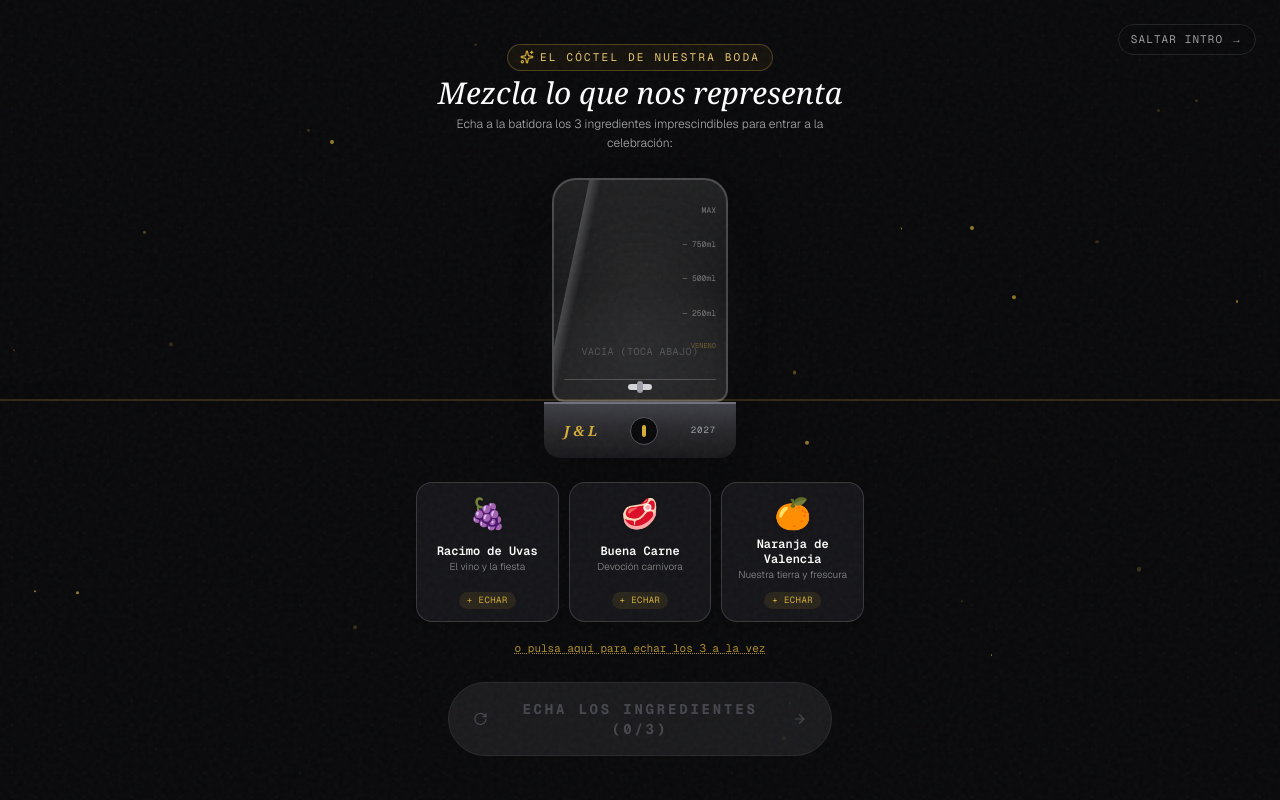
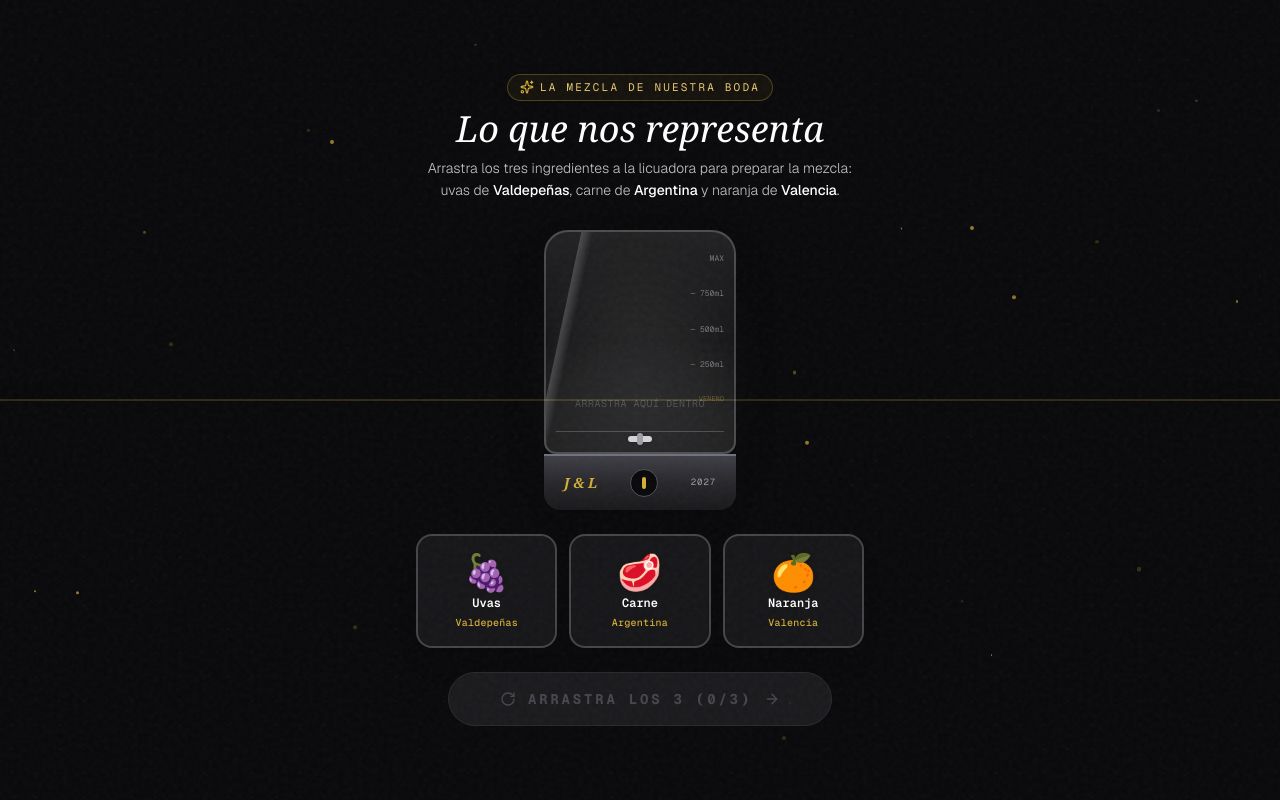
Before and after one commit to cocoxu-bit/boda-lucas-josefina, a Next.js app: page / in a window 1280 px wide. Shown: the top 800 px of the page. Built offline with nearby package versions, Linux system fonts and the light colour scheme; a web font is replaced by a local one.

Commit message:
feat(intro): drag and drop Valdepeñas grapes, Argentina meat, and Valencia orange into blender with smooth post-entrance scroll

```diff
--- a/src/components/EpicIntro.tsx
+++ b/src/components/EpicIntro.tsx
@@ -1,8 +1,8 @@
 "use client";
 
-import React, { useState, useEffect } from "react";
-import { motion, AnimatePresence } from "framer-motion";
-import { Sparkles, ArrowRight, RotateCw, Check } from "lucide-react";
+import React, { useState, useEffect, useRef } from "react";
+import { motion, AnimatePresence, PanInfo } from "framer-motion";
+import { Sparkles, ArrowRight, RotateCw } from "lucide-react";
 
 interface EpicIntroProps {
   onEnter?: () => void;
@@ -13,7 +13,7 @@ type IngredientId = "grapes" | "meat" | "orange";
 interface IngredientInfo {
   id: IngredientId;
   name: string;
-  subtitle: string;
+  region: string;
   emoji: string;
   color: string;
 }
@@ -21,22 +21,22 @@ interface IngredientInfo {
 const INGREDIENTS: IngredientInfo[] = [
   {
     id: "grapes",
-    name: "Racimo de Uvas",
-    subtitle: "El vino y la fiesta",
+    name: "Uvas",
+    region: "Valdepeñas",
     emoji: "🍇",
     color: "#A855F7",
   },
   {
     id: "meat",
-    name: "Buena Carne",
-    subtitle: "Devoción carnívora",
+    name: "Carne",
+    region: "Argentina",
     emoji: "🥩",
     color: "#EF4444",
   },
   {
     id: "orange",
-    name: "Naranja de Valencia",
-    subtitle: "Nuestra tierra y frescura",
+    name: "Naranja",
+    region: "Valencia",
     emoji: "🍊",
     color: "#F97316",
   },
@@ -51,6 +51,9 @@ export const EpicIntro: React.FC<EpicIntroProps> = ({ onEnter }) => {
   });
   const [isBlending, setIsBlending] = useState(false);
   const [isWarping, setIsWarping] = useState(false);
+  const [isHoveringBlender, setIsHoveringBlender] = useState(false);
+
+  const blenderRef = useRef<HTMLDivElement>(null);
 
   // Background ambient particles
   const [particles, setParticles] = useState<
@@ -74,11 +77,45 @@ export const EpicIntro: React.FC<EpicIntroProps> = ({ onEnter }) => {
   const handleAddIngredient = (id: IngredientId) => {
     if (isBlending || isWarping) return;
     setAdded((prev) => ({ ...prev, [id]: true }));
+    setIsHoveringBlender(false);
   };
 
-  const handleAddAll = () => {
+  const handleDrag = (_: MouseEvent | TouchEvent | PointerEvent, info: PanInfo) => {
+    if (!blenderRef.current) return;
+    const rect = blenderRef.current.getBoundingClientRect();
+    const isNear =
+      info.point.x >= rect.left - 40 &&
+      info.point.x <= rect.right + 40 &&
+      info.point.y >= rect.top - 60 &&
+      info.point.y <= rect.bottom + 40;
+    setIsHoveringBlender(isNear);
+  };
+
+  const handleDragEnd = (id: IngredientId, _: MouseEvent | TouchEvent | PointerEvent, info: PanInfo) => {
+    setIsHoveringBlender(false);
     if (isBlending || isWarping) return;
-    setAdded({ grapes: true, meat: true, orange: true });
+
+    if (!blenderRef.current) {
+      if (info.offset.y < -60) {
+        handleAddIngredient(id);
+      }
+      return;
+    }
+
+    const rect = blenderRef.current.getBoundingClientRect();
+    const dropX = info.point.x;
+    const dropY = info.point.y;
+
+    // Generous drop zone around the blender jar
+    const isInside =
+      dropX >= rect.left - 50 &&
+      dropX <= rect.right + 50 &&
+      dropY >= rect.top - 70 &&
+      dropY <= rect.bottom + 50;
+
+    if (isInside || info.offset.y < -70) {
+      handleAddIngredient(id);
+    }
   };
 
   const handleStartBlend = () => {
@@ -96,14 +133,6 @@ export const EpicIntro: React.FC<EpicIntroProps> = ({ onEnter }) => {
         setIsVisible(false);
       }, 1100);
     }, 1200);
-  };
-
-  const handleSkip = () => {
-    setIsWarping(true);
-    if (onEnter) onEnter();
-    setTimeout(() => {
-      setIsVisible(false);
-    }, 1000);
   };
 
   if (!isVisible) return null;
@@ -169,15 +198,7 @@ export const EpicIntro: React.FC<EpicIntroProps> = ({ onEnter }) => {
         ))}
       </div>
 
-      {/* 5. TOP RIGHT SKIP BUTTON */}
-      <button
-        onClick={handleSkip}
-        className="absolute top-6 right-6 z-30 font-mono-swiss text-[11px] uppercase tracking-widest text-white/60 hover:text-[#D4AF37] transition-all cursor-pointer px-3 py-1.5 rounded-full border border-white/10 hover:border-[#D4AF37]/40 backdrop-blur-sm"
-      >
-        Saltar intro →
-      </button>
-
-      {/* 6. MAIN MINIGAME STAGE */}
+      {/* 5. MAIN MINIGAME STAGE */}
       <motion.div
         initial={{ opacity: 0, scale: 0.96 }}
         animate={
@@ -197,27 +218,26 @@ export const EpicIntro: React.FC<EpicIntroProps> = ({ onEnter }) => {
         }
         className="relative z-30 flex flex-col items-center text-center px-4 max-w-xl mx-auto w-full"
       >
-        {/* Title Header */}
-        <div className="space-y-1 mb-4 sm:mb-6">
+        {/* Title Header with clean explanation text */}
+        <div className="space-y-2 mb-6 sm:mb-7">
           <div className="inline-flex items-center gap-1.5 px-3 py-1 rounded-full border border-[#D4AF37]/30 bg-[#D4AF37]/[0.06] backdrop-blur-md">
             <Sparkles className="w-3.5 h-3.5 text-[#D4AF37]" />
             <span className="font-mono-swiss text-[10px] sm:text-[11px] uppercase tracking-[0.2em] text-[#E8C872]">
-              El Cóctel de Nuestra Boda
+              La Mezcla de Nuestra Boda
             </span>
           </div>
 
-          <h2 className="font-serif-editorial text-2xl sm:text-3xl text-white italic">
-            Mezcla lo que nos representa
+          <h2 className="font-serif-editorial text-3xl sm:text-4xl text-white italic">
+            Lo que nos representa
           </h2>
 
-          <p className="font-sans-ui text-xs text-white/65 max-w-xs sm:max-w-sm mx-auto font-light leading-relaxed">
-            Echa a la batidora los 3 ingredientes imprescindibles para entrar a la celebración:
+          <p className="font-sans-ui text-xs sm:text-sm text-white/75 max-w-sm sm:max-w-md mx-auto font-light leading-relaxed">
+            Arrastra los tres ingredientes a la licuadora para preparar la mezcla: uvas de <strong className="text-white font-medium">Valdepeñas</strong>, carne de <strong className="text-white font-medium">Argentina</strong> y naranja de <strong className="text-white font-medium">Valencia</strong>.
           </p>
         </div>
 
-        {/* INTERACTIVE STAGE: BLENDER IN CENTER & INGREDIENTS */}
+        {/* INTERACTIVE STAGE: BLENDER (BATIDORA DE AUTOR) */}
         <div className="relative w-full flex flex-col items-center mb-6">
-          {/* THE BLENDER (BATIDORA DE AUTOR) */}
           <motion.div
             animate={
               isBlending
@@ -238,20 +258,31 @@ export const EpicIntro: React.FC<EpicIntroProps> = ({ onEnter }) => {
             <div
               className={`absolute top-1/2 left-1/2 -translate-x-1/2 -translate-y-1/2 rounded-full blur-[45px] pointer-events-none transition-all duration-700 ${
                 isBlending
-                  ? "w-72 h-72 bg-[#D4AF37]/45"
+                  ? "w-72 h-72 bg-[#D4AF37]/50"
+                  : isHoveringBlender
+                  ? "w-64 h-64 bg-[#D4AF37]/30"
                   : isReadyToBlend
                   ? "w-56 h-56 bg-[#D4AF37]/20"
                   : "w-40 h-40 bg-white/5"
               }`}
             />
 
-            {/* Blender Jar (Glass Vessel) */}
-            <div className="relative w-36 h-48 sm:w-44 sm:h-56 rounded-t-3xl rounded-b-xl border-2 border-white/20 bg-gradient-to-b from-white/10 via-white/[0.04] to-white/10 backdrop-blur-md overflow-hidden shadow-2xl flex flex-col justify-end p-2.5">
+            {/* Blender Jar (Glass Vessel & Drop Area) */}
+            <div
+              ref={blenderRef}
+              className={`relative w-40 h-52 sm:w-48 sm:h-56 rounded-t-3xl rounded-b-xl border-2 transition-all duration-300 backdrop-blur-md overflow-hidden shadow-2xl flex flex-col justify-end p-2.5 ${
+                isHoveringBlender
+                  ? "border-[#D4AF37] bg-white/[0.12] shadow-[0_0_40px_rgba(212,175,55,0.4)] scale-102"
+                  : isReadyToBlend
+                  ? "border-[#D4AF37]/60 bg-gradient-to-b from-white/10 via-white/[0.04] to-white/10"
+                  : "border-white/20 bg-gradient-to-b from-white/10 via-white/[0.04] to-white/10"
+              }`}
+            >
               {/* Glass reflection streak */}
               <div className="absolute top-0 left-3 w-3 h-full bg-gradient-to-r from-white/20 to-transparent transform -skew-x-12 pointer-events-none" />
 
               {/* Volume tick markings */}
-              <div className="absolute right-2.5 top-6 bottom-12 flex flex-col justify-between items-end opacity-40 font-mono-swiss text-[8px] text-white pointer-events-none">
+              <div className="absolute right-2.5 top-5 bottom-12 flex flex-col justify-between items-end opacity-40 font-mono-swiss text-[8px] text-white pointer-events-none">
                 <span>MAX</span>
                 <span>— 750ml</span>
                 <span>— 500ml</span>
@@ -259,15 +290,28 @@ export const EpicIntro: React.FC<EpicIntroProps> = ({ onEnter }) => {
                 <span className="text-[7px] text-[#D4AF37]">VENENO</span>
               </div>
 
+              {/* Drop hint when dragging over */}
+              <AnimatePresence>
+                {isHoveringBlender && !isBlending && (
+                  <motion.div
+                    initial={{ opacity: 0, y: -8 }}
+                    animate={{ opacity: 1, y: 0 }}
+                    exit={{ opacity: 0 }}
+                    className="absolute inset-x-3 top-3 py-1 rounded-xl bg-[#D4AF37]/25 border border-[#D4AF37]/60 text-center font-mono-swiss text-[10px] text-[#F3E5AB] uppercase tracking-wider z-20"
+                  >
+                    ¡Suelta dentro!
+                  </motion.div>
+                )}
+              </AnimatePresence>
+
               {/* VORTEX ANIMATION WHEN BLENDING */}
               {isBlending && (
                 <motion.div
                   initial={{ opacity: 0, scaleY: 0 }}
                   animate={{ opacity: 1, scaleY: 1 }}
                   transition={{ duration: 0.3 }}
-                  className="absolute inset-0 bg-gradient-to-t from-[#D4AF37]/80 via-[#F3E5AB]/60 to-transparent flex items-center justify-center overflow-hidden"
+                  className="absolute inset-0 bg-gradient-to-t from-[#D4AF37]/80 via-[#F3E5AB]/60 to-transparent flex items-center justify-center overflow-hidden z-20"
                 >
-                  {/* Swirling liquid cyclone */}
                   <motion.div
                     animate={{ rotate: 1080 }}
                     transition={{ duration: 1.2, ease: "linear" }}
@@ -280,7 +324,7 @@ export const EpicIntro: React.FC<EpicIntroProps> = ({ onEnter }) => {
 
               {/* INGREDIENTS INSIDE THE BLENDER */}
               <div className="relative z-10 flex items-end justify-center gap-2 pb-2 min-h-[90px]">
-                {/* 1. Grapes inside */}
+                {/* 1. Grapes (Valdepeñas) */}
                 {added.grapes && (
                   <motion.div
                     initial={{ y: -120, opacity: 0, scale: 0.4 }}
@@ -294,14 +338,17 @@ export const EpicIntro: React.FC<EpicIntroProps> = ({ onEnter }) => {
                       stiffness: 350,
                       damping: 22,
                     }}
-                    className="text-3xl sm:text-4xl filter drop-shadow-md select-none"
-                    title="Uvas dentro"
+                    className="flex flex-col items-center select-none"
+                    title="Uvas de Valdepeñas"
                   >
-                    🍇
+                    <span className="text-3xl sm:text-4xl filter drop-shadow-md">🍇</span>
+                    <span className="font-mono-swiss text-[8px] text-[#A855F7] font-semibold mt-0.5">
+                      Valdepeñas
+                    </span>
                   </motion.div>
                 )}
 
-                {/* 2. Meat inside */}
+                {/* 2. Meat (Argentina) */}
                 {added.meat && (
                   <motion.div
                     initial={{ y: -120, opacity: 0, scale: 0.4 }}
@@ -315,14 +362,17 @@ export const EpicIntro: React.FC<EpicIntroProps> = ({ onEnter }) => {
                       stiffness: 350,
                       damping: 20,
                     }}
-                    className="text-3xl sm:text-4xl filter drop-shadow-md select-none"
-                    title="Carne dentro"
+                    className="flex flex-col items-center select-none"
+                    title="Carne de Argentina"
                   >
-                    🥩
+                    <span className="text-3xl sm:text-4xl filter drop-shadow-md">🥩</span>
+                    <span className="font-mono-swiss text-[8px] text-[#EF4444] font-semibold mt-0.5">
+                      Argentina
+                    </span>
                   </motion.div>
                 )}
 
-                {/* 3. Orange inside */}
+                {/* 3. Orange (Valencia) */}
                 {added.orange && (
                   <motion.div
                     initial={{ y: -120, opacity: 0, scale: 0.4 }}
@@ -336,17 +386,20 @@ export const EpicIntro: React.FC<EpicIntroProps> = ({ onEnter }) => {
                       stiffness: 350,
                       damping: 18,
                     }}
-                    className="text-3xl sm:text-4xl filter drop-shadow-md select-none"
-                    title="Naranja dentro"
+                    className="flex flex-col items-center select-none"
+                    title="Naranja de Valencia"
                   >
-                    🍊
+                    <span className="text-3xl sm:text-4xl filter drop-shadow-md">🍊</span>
+                    <span className="font-mono-swiss text-[8px] text-[#F97316] font-semibold mt-0.5">
+                      Valencia
+                    </span>
                   </motion.div>
                 )}
 
                 {/* Empty State Prompt */}
-                {totalAdded === 0 && (
+                {totalAdded === 0 && !isHoveringBlender && (
                   <span className="font-mono-swiss text-[10px] text-white/40 uppercase tracking-wider pb-3 animate-pulse">
-                    Vacía (Toca abajo)
+                    Arrastra aquí dentro
                   </span>
                 )}
               </div>
@@ -384,69 +437,51 @@ export const EpicIntro: React.FC<EpicIntroProps> = ({ onEnter }) => {
           </motion.div>
         </div>
 
-        {/* 3 INGREDIENTS SELECTOR TABS */}
-        <div className="space-y-3 w-full max-w-md mb-6">
-          <div className="grid grid-cols-3 gap-2.5">
+        {/* 3 DRAGGABLE INGREDIENT TILES */}
+        <div className="grid grid-cols-3 gap-3 w-full max-w-md mb-6">
           {INGREDIENTS.map((item) => {
             const isAdded = added[item.id];
 
             return (
-                <motion.button
-                  key={item.id}
+              <div key={item.id} className="relative flex flex-col items-center">
+                {!isAdded ? (
+                  <motion.div
+                    drag
+                    dragSnapToOrigin={true}
+                    whileHover={{ scale: 1.05 }}
+                    whileDrag={{ scale: 1.25, zIndex: 60 }}
+                    onDrag={handleDrag}
+                    onDragEnd={(e, info) => handleDragEnd(item.id, e, info)}
                     onClick={() => handleAddIngredient(item.id)}
-                  disabled={isAdded || isBlending || isWarping}
-                  whileHover={!isAdded ? { scale: 1.04, y: -2 } : {}}
-                  whileTap={!isAdded ? { scale: 0.96 } : {}}
-                  className={`relative p-3 rounded-2xl border text-center transition-all cursor-pointer flex flex-col items-center justify-between gap-1.5 ${
-                    isAdded
-                      ? "bg-white/[0.02] border-white/10 opacity-40 cursor-default"
-                      : "bg-[#18181b]/90 border-white/15 hover:border-[#D4AF37]/60 hover:bg-[#202024] shadow-md"
-                  }`}
+                    className="w-full p-3 sm:p-4 rounded-2xl border-2 border-white/20 bg-[#18181b]/95 hover:border-[#D4AF37]/60 shadow-xl cursor-grab active:cursor-grabbing flex flex-col items-center gap-1 transition-colors touch-none select-none group"
+                    title={`Arrastra ${item.name} (${item.region}) a la licuadora`}
                   >
-                  {/* Status Indicator check */}
-                  {isAdded && (
-                    <span className="absolute top-1.5 right-1.5 w-4 h-4 rounded-full bg-emerald-500 text-black flex items-center justify-center text-[10px]">
-                      <Check className="w-2.5 h-2.5 stroke-[3]" />
-                    </span>
-                  )}
-
-                  <span className="text-3xl filter drop-shadow-sm transform hover:scale-110 transition-transform">
+                    <span className="text-3xl sm:text-4xl filter drop-shadow transform group-hover:scale-110 transition-transform">
                       {item.emoji}
                     </span>
-
-                  <div>
-                    <span className="font-mono-swiss text-xs font-semibold text-white block leading-tight">
+                    <span className="font-mono-swiss text-xs font-semibold text-white leading-tight">
                       {item.name}
                     </span>
-                    <span className="font-sans-ui text-[10px] text-white/50 block font-light">
-                      {item.subtitle}
+                    <span className="font-mono-swiss text-[10px] text-[#D4AF37] font-medium tracking-wide">
+                      {item.region}
+                    </span>
+                  </motion.div>
+                ) : (
+                  <div className="w-full p-3 sm:p-4 rounded-2xl border border-white/10 bg-white/[0.02] opacity-40 flex flex-col items-center gap-1 select-none cursor-default">
+                    <span className="text-3xl sm:text-4xl grayscale opacity-50">
+                      {item.emoji}
+                    </span>
+                    <span className="font-mono-swiss text-xs text-white/50 leading-tight">
+                      {item.name}
+                    </span>
+                    <span className="font-mono-swiss text-[10px] text-emerald-400 font-medium">
+                      ✓ En la licuadora
                     </span>
                   </div>
-
-                  <span
-                    className={`mt-1 font-mono-swiss text-[9px] uppercase tracking-wider px-2 py-0.5 rounded-full ${
-                      isAdded
-                        ? "text-emerald-400 bg-emerald-950/40"
-                        : "text-[#D4AF37] bg-[#D4AF37]/10"
-                    }`}
-                  >
-                    {isAdded ? "Añadido ✓" : "+ Echar"}
-                  </span>
-                </motion.button>
+                )}
+              </div>
             );
           })}
-          </div>
-
-          {/* Quick "Echar todo de golpe" option if none or partial */}
-          {!isReadyToBlend && (
-            <button
-              onClick={handleAddAll}
-              disabled={isBlending}
-              className="font-mono-swiss text-[11px] text-[#D4AF37]/80 hover:text-[#D4AF37] underline decoration-dotted transition-colors cursor-pointer"
-            >
-              o pulsa aquí para echar los 3 a la vez
-            </button>
-          )}
         </div>
 
         {/* MAIN CTA BUTTON: BLEND & ENTER */}
@@ -462,11 +497,6 @@ export const EpicIntro: React.FC<EpicIntroProps> = ({ onEnter }) => {
                 : "bg-zinc-800 text-zinc-500 border border-zinc-700 cursor-not-allowed opacity-60"
             }`}
           >
-            {/* Shimmer on active button */}
-            {isReadyToBlend && !isBlending && (
-              <div className="absolute inset-0 -translate-x-full hover:translate-x-full transition-transform duration-1000 bg-gradient-to-r from-transparent via-white/40 to-transparent" />
-            )}
-
             {isBlending ? (
               <>
                 <RotateCw className="w-4 h-4 animate-spin text-black" />
@@ -483,7 +513,7 @@ export const EpicIntro: React.FC<EpicIntroProps> = ({ onEnter }) => {
                 <span>
                   {isReadyToBlend
                     ? "¡Remover y Entrar!"
-                    : `Echa los ingredientes (${totalAdded}/3)`}
+                    : `Arrastra los 3 (${totalAdded}/3)`}
                 </span>
                 <ArrowRight className="w-4 h-4" />
               </>
```
Also changed, not shown: src/app/page.tsx (+7 -0 lines). Lines whose indentation alone changed are shown as unchanged.
